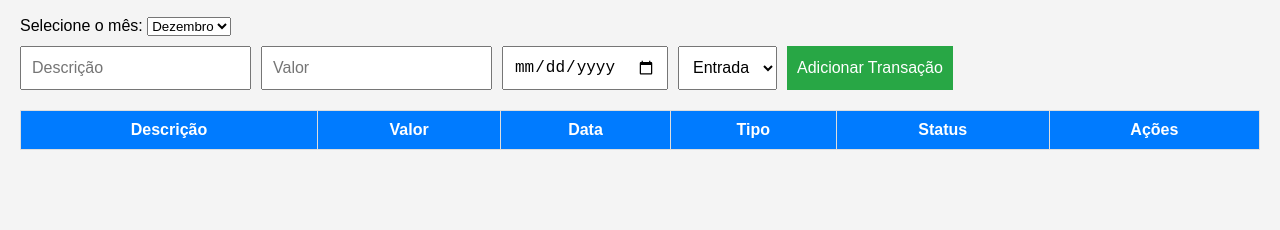
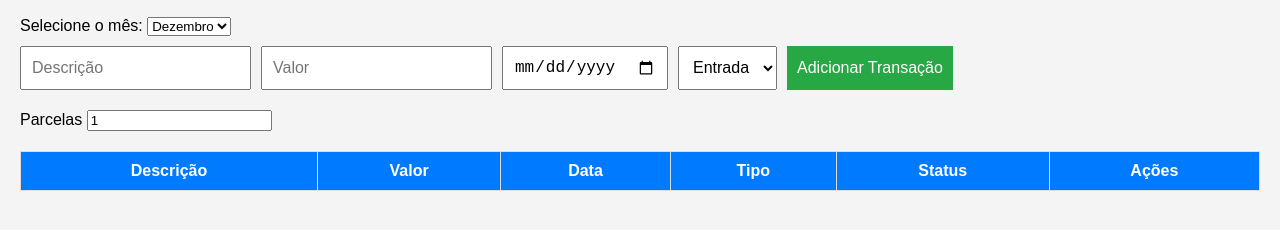
Before and after one commit to Williansviana/Controle-mensais-2025, a plain HTML site: page index.html in a window 1280 px wide. Both pictures are taken after typing "Sample", "5", "2020-01-15" into the empty fields and a click on the button "Adicionar Transação". Shown: the part 104-334 px from the top of the page. Drawn offline with Linux system fonts and the light colour scheme.

Commit message:
Alterar parcelas

```diff
--- a/index.html
+++ b/index.html
@@ -47,6 +47,11 @@
     <button id="add-transaction-btn">Adicionar Transação</button>
   </div>
 
+  <div class="form-control">
+    <label for="installments">Parcelas</label>
+    <input type="number" id="installments" value="1" min="1" />
+</div>
+
   <!-- Lista de Transações -->
   <table>
     <thead>
--- a/script.js
+++ b/script.js
@@ -12,7 +12,7 @@ function formatDate(date) {
 }
 
 // Variáveis para armazenar dados
-let transactions = JSON.parse(localStorage.getItem('transactions')) || []; // Recupera as transações do Local Storage
+let transactions = JSON.parse(localStorage.getItem('transactions')) || [];
 let totalIncome = 0;
 let totalExpense = 0;
 
@@ -34,17 +34,14 @@ function saveToLocalStorage() {
 function filterByMonth() {
   const selectedMonth = document.getElementById('month').value;
 
-  // Limpa a tabela antes de atualizar
   const transactionList = document.getElementById('transaction-list');
   transactionList.innerHTML = '';
 
-  // Filtra e exibe as transações do mês selecionado
   const filteredTransactions = transactions.filter((transaction) => {
       const transactionMonth = new Date(transaction.date).toLocaleString('pt-BR', { month: 'long' });
       return transactionMonth.toLowerCase() === selectedMonth.toLowerCase();
   });
 
-  // Recalcula os totais
   totalIncome = 0;
   totalExpense = 0;
 
@@ -60,56 +57,57 @@ function filterByMonth() {
   updateSummary();
 }
 
-// Adiciona uma nova transação
+// Adiciona uma nova transação (normal ou parcelada)
 function addTransaction() {
   const description = document.getElementById('description').value.trim();
   const amount = parseFloat(document.getElementById('amount').value);
   const dueDate = document.getElementById('dueDate').value;
   const type = document.getElementById('type').value;
+  const installments = parseInt(document.getElementById('installments').value);
 
-  // Valida os campos do formulário
-  if (!description || isNaN(amount) || amount <= 0 || !dueDate) {
+  if (!description || isNaN(amount) || amount <= 0 || !dueDate || isNaN(installments) || installments <= 0) {
       alert('Por favor, preencha todos os campos corretamente!');
       return;
   }
 
-  // Cria o objeto da transação
+  const installmentAmount = amount / installments;
+
+  for (let i = 0; i < installments; i++) {
+      const transactionDate = new Date(dueDate);
+      transactionDate.setMonth(transactionDate.getMonth() + i);
+
       const transaction = {
-      id: Date.now(), // ID único para identificar transações
-      description,
-      amount,
-      date: dueDate,
+          id: Date.now() + i,
+          description: `${description} (Parcela ${i + 1}/${installments})`,
+          amount: parseFloat(installmentAmount.toFixed(2)),
+          date: transactionDate.toISOString(),
           type,
           status: 'Aberto',
       };
 
-  // Adiciona a transação à lista
       transactions.push(transaction);
 
-  // Atualiza os totais globais
-  if (type === 'entrada') {
-      totalIncome += amount;
-  } else {
-      totalExpense += amount;
-  }
-
-  // Verifica se a transação pertence ao mês atualmente selecionado
       const selectedMonth = document.getElementById('month').value;
-  const transactionMonth = new Date(transaction.date).toLocaleString('pt-BR', { month: 'long' });
+      const transactionMonth = transactionDate.toLocaleString('pt-BR', { month: 'long' });
 
       if (transactionMonth.toLowerCase() === selectedMonth.toLowerCase()) {
           addTransactionToTable(transaction);
       }
 
+      if (type === 'entrada') {
+          totalIncome += transaction.amount;
+      } else {
+          totalExpense += transaction.amount;
+      }
+  }
+
   updateSummary();
-
-  // Salva no Local Storage
   saveToLocalStorage();
 
-  // Limpa os campos do formulário
   document.getElementById('description').value = '';
   document.getElementById('amount').value = '';
   document.getElementById('dueDate').value = '';
+  document.getElementById('installments').value = '1';
 }
 
 // Adiciona uma transação na tabela
@@ -128,7 +126,7 @@ function addTransactionToTable(transaction) {
           <button class="delete-btn">Excluir</button>
       </td>
   `;
-  newRow.dataset.id = transaction.id; // Adiciona o ID como atributo de dados
+  newRow.dataset.id = transaction.id;
 
   transactionList.appendChild(newRow);
 }
@@ -140,7 +138,6 @@ function markAsPaid(event) {
       const statusCell = row.querySelector('.status');
       const transactionId = row.dataset.id;
 
-      // Encontra a transação correspondente no array
       const transaction = transactions.find((t) => t.id == transactionId);
 
       if (transaction) {
@@ -154,7 +151,6 @@ function markAsPaid(event) {
               statusCell.style.color = '';
           }
 
-          // Salva no Local Storage
           saveToLocalStorage();
       }
   }
@@ -166,10 +162,8 @@ function deleteTransaction(event) {
       const row = event.target.closest('tr');
       const transactionId = row.dataset.id;
 
-      // Remove a transação do array global
       transactions = transactions.filter((transaction) => transaction.id != transactionId);
 
-      // Atualiza os totais globais
       const amount = parseFloat(
           row.cells[1].textContent.replace(/[^\d,-]/g, '').replace('.', '').replace(',', '.')
       );
@@ -183,22 +177,18 @@ function deleteTransaction(event) {
 
       row.remove();
       updateSummary();
-
-      // Salva no Local Storage
       saveToLocalStorage();
   }
 }
 
 // Inicializa a aplicação
 function initialize() {
-  // Recupera transações salvas e exibe as do mês atual
   const currentMonth = new Date().toLocaleString('pt-BR', { month: 'long' }).toLowerCase();
   document.getElementById('month').value = currentMonth;
 
   filterByMonth();
 }
 
-// Eventos
 document.getElementById('add-transaction-btn').addEventListener('click', addTransaction);
 document.getElementById('month').addEventListener('change', filterByMonth);
 document.getElementById('transaction-list').addEventListener('click', function (event) {
@@ -206,5 +196,4 @@ document.getElementById('transaction-list').addEventListener('click', function (
   deleteTransaction(event);
 });
 
-// Inicializa a aplicação
 initialize();
```
Lines whose indentation alone changed are shown as unchanged.
